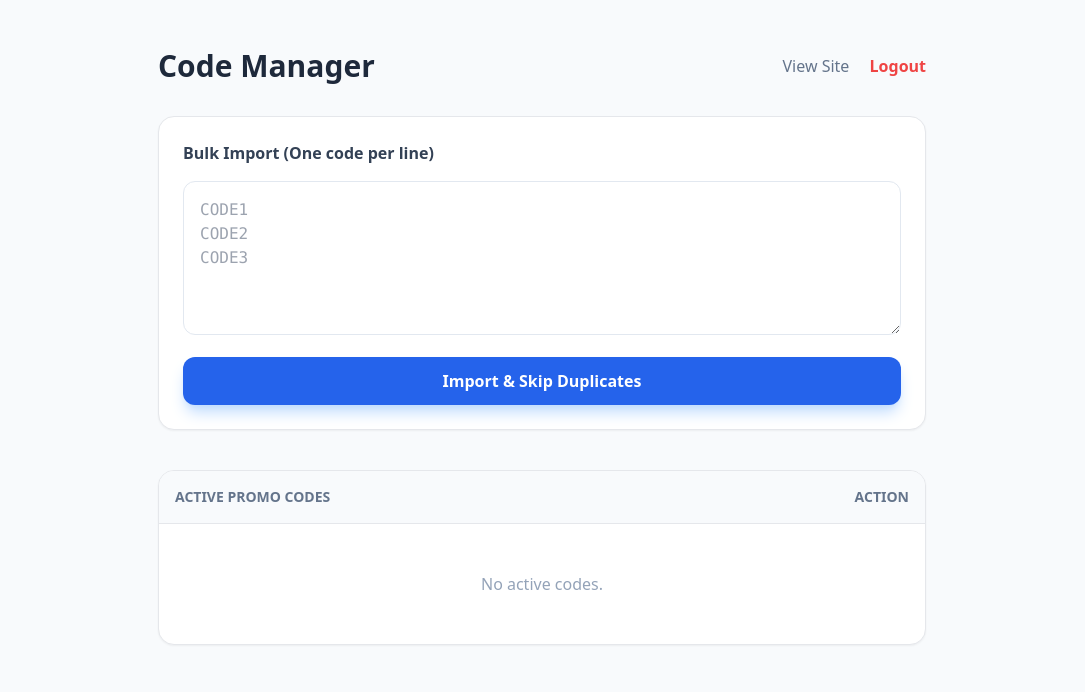
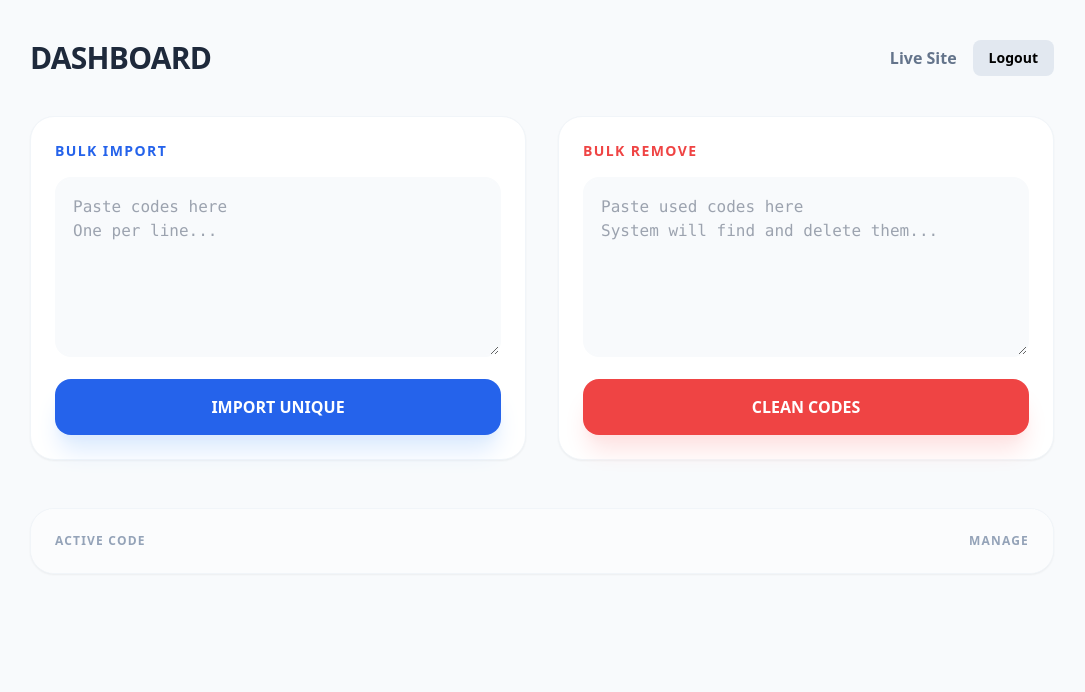
Before and after one commit to Zimonas/Sophcode, a Flask app: page /manage-zemy-codes in a window 1280 px wide. Shown: the top 692 px of the page, without its empty margins (98-1183 px from the left). Run offline with Flask 3, Linux system fonts and the light colour scheme; the visitor is signed in with stand-in values (Sample User, id 1); lists and menus that the app fills with data are empty; some libraries are stand-ins or nearby versions.

Commit message:
Refactor admin dashboard layout and styles
Updated the admin dashboard layout and styles, including changes to the header, message display, and bulk import/remove sections.

```diff
--- a/templates/admin.html
+++ b/templates/admin.html
@@ -1,62 +1,62 @@
 <!DOCTYPE html>
 <html lang="en">
 <head>
-    <title>Admin Dashboard</title>
     <script src="https://cdn.tailwindcss.com"></script>
+    <link href="https://cdnjs.cloudflare.com/ajax/libs/font-awesome/6.0.0/css/all.min.css" rel="stylesheet">
 </head>
-<body class="bg-slate-50 p-6 md:p-12">
-    <div class="max-w-3xl mx-auto">
-        <div class="flex justify-between items-center mb-8">
-            <h1 class="text-3xl font-bold text-slate-800">Code Manager</h1>
-            <div class="space-x-4">
-                <a href="/" class="text-slate-500 hover:text-blue-600">View Site</a>
-                <a href="/logout" class="text-red-500 font-bold">Logout</a>
+<body class="bg-slate-50 p-4 md:p-10 font-sans">
+    <div class="max-w-5xl mx-auto">
+        <div class="flex justify-between items-center mb-10">
+            <h1 class="text-3xl font-black text-slate-800 tracking-tight">DASHBOARD</h1>
+            <div class="flex gap-4 items-center">
+                <a href="/" class="text-slate-500 hover:text-blue-600 font-bold">Live Site</a>
+                <a href="/logout" class="bg-slate-200 px-4 py-2 rounded-lg text-sm font-bold hover:bg-red-100 hover:text-red-600 transition">Logout</a>
             </div>
         </div>
 
         {% with messages = get_flashed_messages() %}
-          {% if messages %}
-            {% for message in messages %}
-              <div class="bg-green-100 border-l-4 border-green-500 text-green-700 p-4 mb-6 shadow-sm rounded-r-lg">
-                {{ message }}
-              </div>
-            {% endfor %}
-          {% endif %}
+            {% if messages %}{% for m in messages %}
+                <div class="bg-blue-600 text-white p-4 rounded-xl mb-8 shadow-lg font-bold animate-bounce">{{ m }}</div>
+            {% endfor %}{% endif %}
         {% endwith %}
 
-        <div class="bg-white p-6 rounded-2xl shadow-sm border mb-10">
-            <h2 class="font-bold mb-4 text-slate-700">Bulk Import (One code per line)</h2>
-            <form action="/add" method="POST">
-                <textarea name="bulk_codes" rows="5" placeholder="CODE1&#10;CODE2&#10;CODE3"
-                          class="w-full border border-slate-200 rounded-xl p-4 font-mono focus:ring-2 focus:ring-blue-500 outline-none mb-4"></textarea>
-                <button type="submit" class="w-full bg-blue-600 text-white font-bold py-3 rounded-xl hover:bg-blue-700 transition shadow-lg shadow-blue-200">
-                    Import & Skip Duplicates
-                </button>
-            </form>
+        <div class="grid grid-cols-1 md:grid-cols-2 gap-8 mb-12">
+            <div class="bg-white p-6 rounded-3xl shadow-sm border border-slate-100">
+                <h2 class="text-blue-600 font-black mb-4 uppercase tracking-widest text-sm">Bulk Import</h2>
+                <form action="/add" method="POST">
+                    <textarea name="bulk_codes" rows="6" placeholder="Paste codes here&#10;One per line..." class="w-full border-2 border-slate-50 bg-slate-50 rounded-2xl p-4 font-mono focus:bg-white focus:border-blue-500 outline-none transition mb-4"></textarea>
+                    <button class="w-full bg-blue-600 text-white font-black py-4 rounded-2xl hover:bg-blue-700 transition shadow-xl shadow-blue-100">IMPORT UNIQUE</button>
+                </form>
+            </div>
+
+            <div class="bg-white p-6 rounded-3xl shadow-sm border border-slate-100">
+                <h2 class="text-red-500 font-black mb-4 uppercase tracking-widest text-sm">Bulk Remove</h2>
+                <form action="/bulk-delete" method="POST" onsubmit="return confirm('Remove these codes from the site?')">
+                    <textarea name="delete_list" rows="6" placeholder="Paste used codes here&#10;System will find and delete them..." class="w-full border-2 border-slate-50 bg-slate-50 rounded-2xl p-4 font-mono focus:bg-white focus:border-red-500 outline-none transition mb-4"></textarea>
+                    <button class="w-full bg-red-500 text-white font-black py-4 rounded-2xl hover:bg-red-600 transition shadow-xl shadow-red-100">CLEAN CODES</button>
+                </form>
+            </div>
         </div>
 
-        <div class="bg-white rounded-2xl shadow-sm border overflow-hidden">
+        <div class="bg-white rounded-3xl shadow-sm border border-slate-100 overflow-hidden">
             <table class="w-full text-left">
-                <thead class="bg-slate-50 border-b">
+                <thead class="bg-slate-50/50">
                     <tr>
-                        <th class="p-4 font-bold text-slate-500 text-sm">ACTIVE PROMO CODES</th>
-                        <th class="p-4 text-right font-bold text-slate-500 text-sm">ACTION</th>
+                        <th class="p-6 text-slate-400 font-black uppercase text-xs tracking-widest">Active Code</th>
+                        <th class="p-6 text-right text-slate-400 font-black uppercase text-xs tracking-widest">Manage</th>
                     </tr>
                 </thead>
-                <tbody class="divide-y divide-slate-100">
+                <tbody class="divide-y divide-slate-50">
                     {% for c in codes %}
-                    <tr class="hover:bg-slate-50 transition">
-                        <td class="p-4 font-mono font-bold text-blue-600">{{ c.code }}</td>
-                        <td class="p-4 text-right">
-                            <a href="/delete/{{ c.id }}" onclick="return confirm('Delete?')" class="text-red-400 hover:text-red-600 font-bold">Delete</a>
+                    <tr class="hover:bg-slate-50/50 transition">
+                        <td class="p-6 font-mono font-bold text-lg text-slate-700">{{ c.code }}</td>
+                        <td class="p-6 text-right">
+                            <a href="/delete/{{ c.id }}" class="text-slate-300 hover:text-red-500 transition"><i class="fas fa-trash"></i></a>
                         </td>
                     </tr>
                     {% endfor %}
                 </tbody>
             </table>
-            {% if not codes %}
-            <div class="py-12 text-center text-slate-400">No active codes.</div>
-            {% endif %}
         </div>
     </div>
 </body>
```
